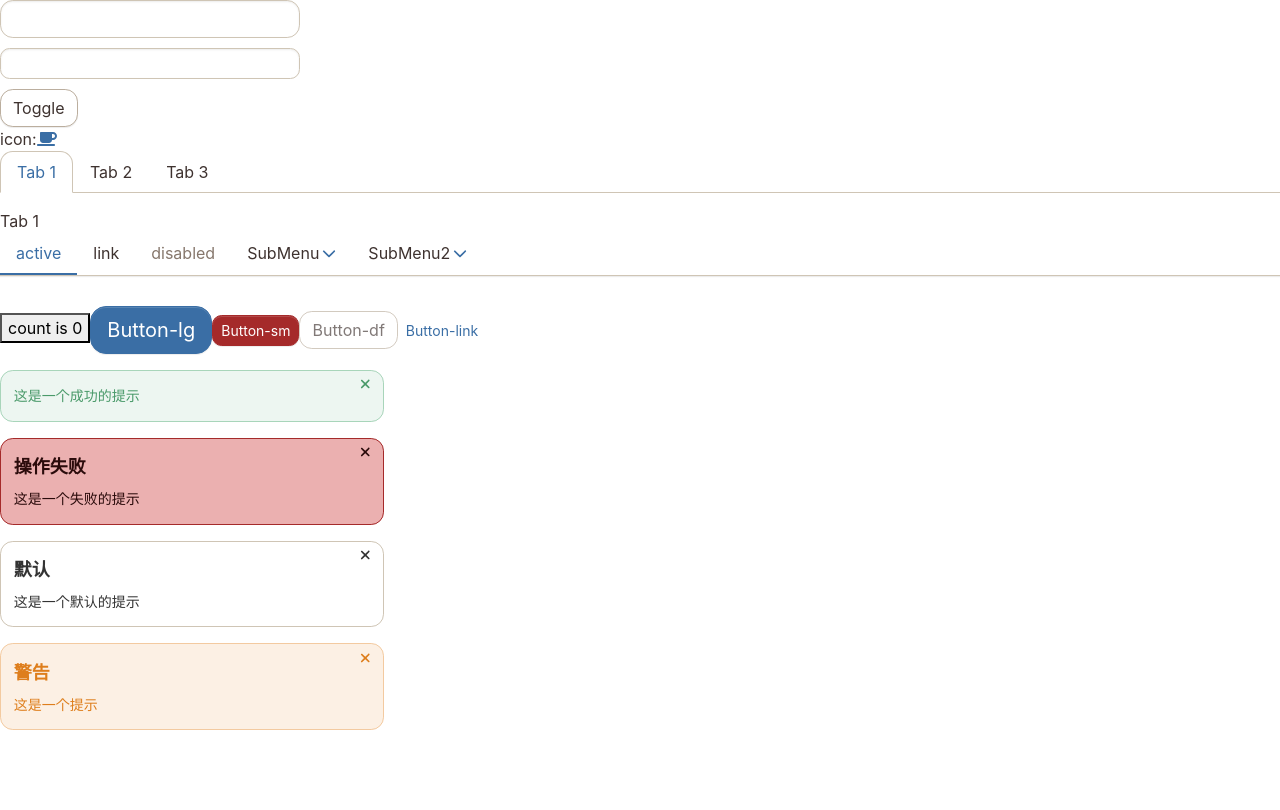
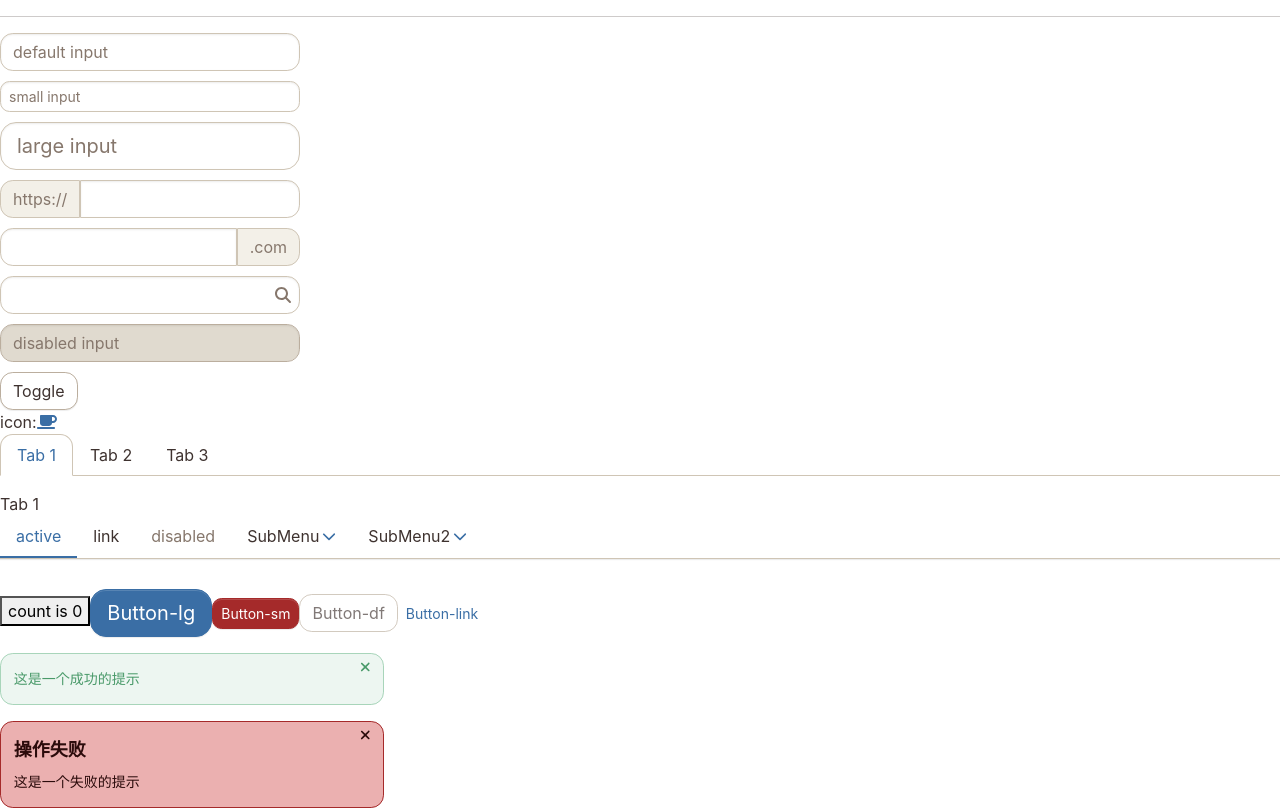
Before and after one commit to Jasmine661/jasmine-ui, a React (Vite) app: page / in a window 1280 px wide. Shown: the top 810 px of the page. Built offline with nearby package versions, Linux system fonts and the light colour scheme; no server answers.

Commit message:
input组件完成

```diff
--- a/src/App.tsx
+++ b/src/App.tsx
@@ -23,10 +23,16 @@ function App() {
     <>
       {/* 测试dummyJSON */}
       <div>{title}</div>
+      <hr />
       {/* 测试input */}
       <div>
-        <Input></Input>
-        <Input size="sm"></Input>
+        <Input placeholder="default input"></Input>
+        <Input size="sm" placeholder="small input"></Input>
+        <Input size="lg" placeholder="large input"></Input>
+        <Input prepend={'https://'}></Input>
+        <Input append={'.com'}></Input>
+        <Input icon="search"></Input>
+        <Input disabled placeholder="disabled input"></Input>
       </div>
       {/* 测试transition */}
       <div>
--- a/src/components/Input/input.tsx
+++ b/src/components/Input/input.tsx
@@ -1,6 +1,6 @@
 import React, { forwardRef } from 'react'
 import type { ChangeEvent, InputHTMLAttributes, ReactElement } from 'react'
-import type { IconDefinition } from '@fortawesome/free-solid-svg-icons'
+import type { IconProp } from '@fortawesome/fontawesome-svg-core'
 import classNames from 'classnames'
 import Icon from '../Icons/icon'
 
@@ -10,7 +10,7 @@ export interface InputProps extends Omit<InputHTMLAttributes<HTMLElement>, 'size
   append?: string | ReactElement
   prepend?: string | ReactElement
   disabled?: boolean
-  icon?: IconDefinition
+  icon?: IconProp
   style?: React.CSSProperties
   onChange?: (e: ChangeEvent<HTMLInputElement>) => void
 }
```
